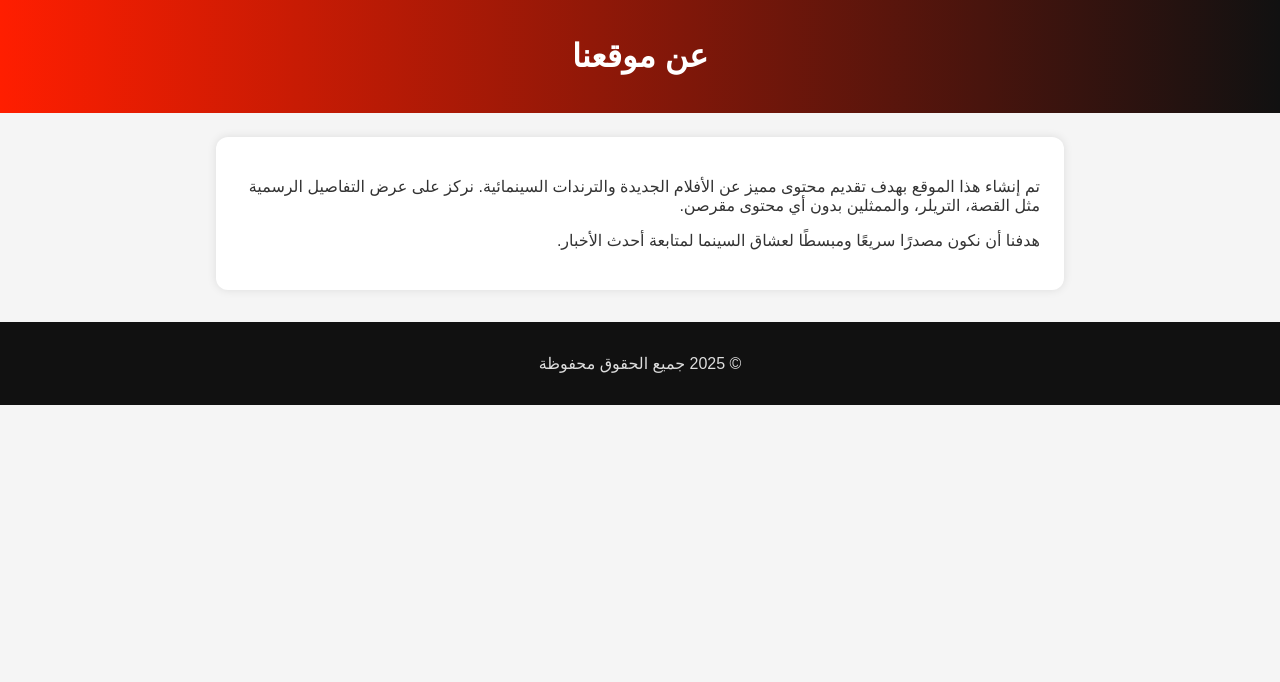
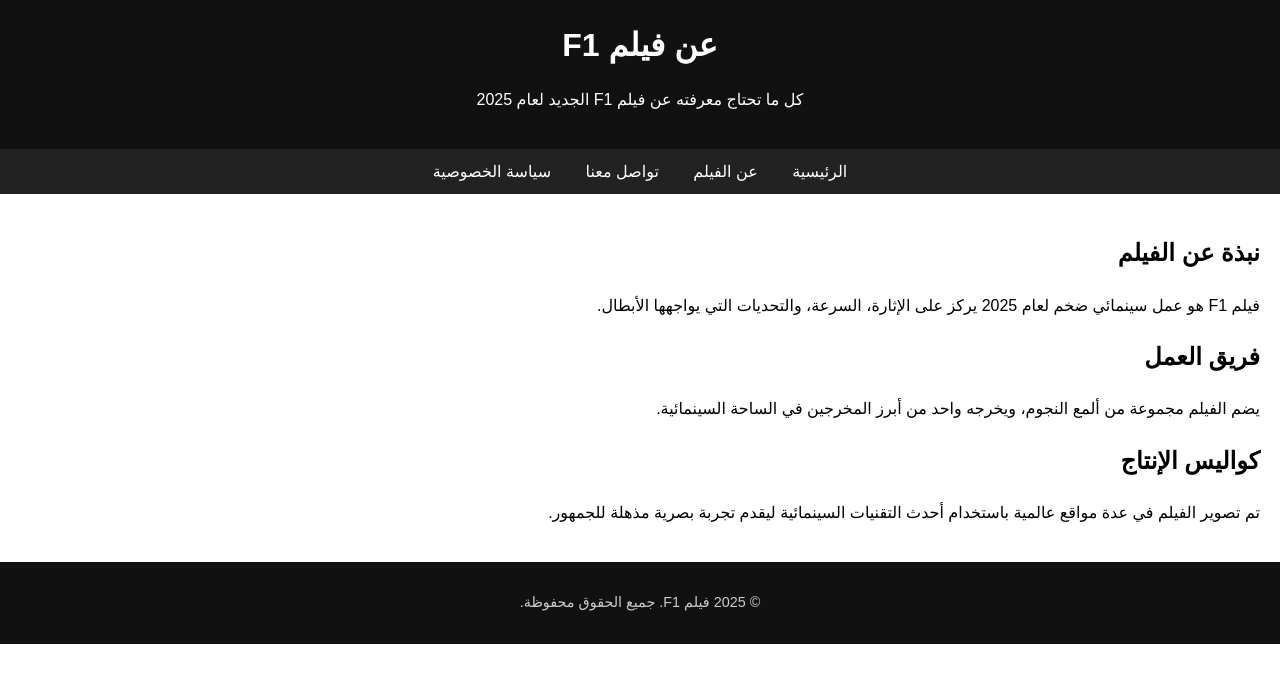
Before and after one commit to mvstafasobhi0-arch/f1-website, a plain HTML site: page about.html in a window 1280 px wide. Drawn offline with Linux system fonts and the light colour scheme.

Commit message:
Update about.html

```diff
--- a/about.html
+++ b/about.html
@@ -1,27 +1,108 @@
 <!DOCTYPE html>
-<html lang="ar" dir="rtl">
+<html lang="ar">
 <head>
-  <meta charset="UTF-8">
-  <meta name="viewport" content="width=device-width, initial-scale=1.0">
-  <title>عن الموقع | F1 Movie</title>
+  <meta charset="UTF-8" />
+  <meta name="viewport" content="width=device-width, initial-scale=1.0" />
+
+  <!-- Title & Description -->
+  <title>عن فيلم F1 – تفاصيل وأحداث</title>
+  <meta name="description" content="تعرف على المزيد عن فيلم F1 الجديد لعام 2025: القصة، الأبطال، والكواليس." />
+
+  <!-- Keywords -->
+  <meta name="keywords" content="فيلم F1, عن فيلم F1, أبطال فيلم F1, تفاصيل فيلم F1" />
+
+  <!-- Open Graph -->
+  <meta property="og:title" content="عن فيلم F1 – تفاصيل وأحداث" />
+  <meta property="og:description" content="معلومات تفصيلية عن فيلم F1 الجديد وأحداثه المثيرة." />
+  <meta property="og:image" content="https://mvstafasobhi0-arch.github.io/f1-website/f1poster.jpg" />
+  <meta property="og:url" content="https://mvstafasobhi0-arch.github.io/f1-website/about.html" />
+  <meta property="og:type" content="website" />
+
+  <!-- Twitter Card -->
+  <meta name="twitter:card" content="summary_large_image" />
+  <meta name="twitter:title" content="عن فيلم F1 – تفاصيل وأحداث" />
+  <meta name="twitter:description" content="تعرف على قصة فيلم F1 الجديد وأبطاله وكواليسه." />
+  <meta name="twitter:image" content="https://mvstafasobhi0-arch.github.io/f1-website/f1poster.jpg" />
+
   <style>
-    body {font-family: 'Cairo', sans-serif; background:#f5f5f5; margin:0; padding:0; color:#333;}
-    header {background:linear-gradient(90deg,#ff1e00,#111); color:#fff; padding:1rem; text-align:center;}
-    main {max-width:800px; margin:auto; background:#fff; padding:1.5rem; margin-top:1.5rem; border-radius:12px; box-shadow:0 0 10px rgba(0,0,0,0.1);}
-    footer {background:#111; color:#ddd; text-align:center; padding:1rem; margin-top:2rem;}
-    footer a {color:#ff4c3b; text-decoration:none;}
+    body {
+      font-family: Arial, sans-serif;
+      margin: 0;
+      padding: 0;
+      line-height: 1.6;
+      direction: rtl;
+      text-align: right;
+    }
+    header {
+      background: #111;
+      color: #fff;
+      padding: 20px;
+      text-align: center;
+    }
+    header h1 {
+      margin: 0;
+      font-size: 2rem;
+    }
+    nav {
+      background: #222;
+      padding: 10px;
+      text-align: center;
+    }
+    nav a {
+      color: #fff;
+      margin: 0 15px;
+      text-decoration: none;
+    }
+    section {
+      padding: 20px;
+    }
+    footer {
+      background: #111;
+      color: #ccc;
+      text-align: center;
+      padding: 15px;
+      font-size: 0.9rem;
+    }
   </style>
 </head>
 <body>
+
+  <!-- Header -->
   <header>
-    <h1>عن موقعنا</h1>
+    <h1>عن فيلم F1</h1>
+    <p>كل ما تحتاج معرفته عن فيلم F1 الجديد لعام 2025</p>
   </header>
-  <main>
-    <p>تم إنشاء هذا الموقع بهدف تقديم محتوى مميز عن الأفلام الجديدة والترندات السينمائية. نركز على عرض التفاصيل الرسمية مثل القصة، التريلر، والممثلين بدون أي محتوى مقرصن.</p>
-    <p>هدفنا أن نكون مصدرًا سريعًا ومبسطًا لعشاق السينما لمتابعة أحدث الأخبار.</p>
-  </main>
+
+  <!-- Navigation -->
+  <nav>
+    <a href="index.html">الرئيسية</a>
+    <a href="about.html">عن الفيلم</a>
+    <a href="contact.html">تواصل معنا</a>
+    <a href="privacy.html">سياسة الخصوصية</a>
+  </nav>
+
+  <!-- Main Section -->
+  <section>
+    <h2>نبذة عن الفيلم</h2>
+    <p>
+      فيلم F1 هو عمل سينمائي ضخم لعام 2025 يركز على الإثارة، السرعة، والتحديات التي يواجهها الأبطال.
+    </p>
+
+    <h2>فريق العمل</h2>
+    <p>
+      يضم الفيلم مجموعة من ألمع النجوم، ويخرجه واحد من أبرز المخرجين في الساحة السينمائية.
+    </p>
+
+    <h2>كواليس الإنتاج</h2>
+    <p>
+      تم تصوير الفيلم في عدة مواقع عالمية باستخدام أحدث التقنيات السينمائية ليقدم تجربة بصرية مذهلة للجمهور.
+    </p>
+  </section>
+
+  <!-- Footer -->
   <footer>
-    <p>© 2025 جميع الحقوق محفوظة</p>
+    <p>© 2025 فيلم F1. جميع الحقوق محفوظة.</p>
   </footer>
+
 </body>
 </html>
```
